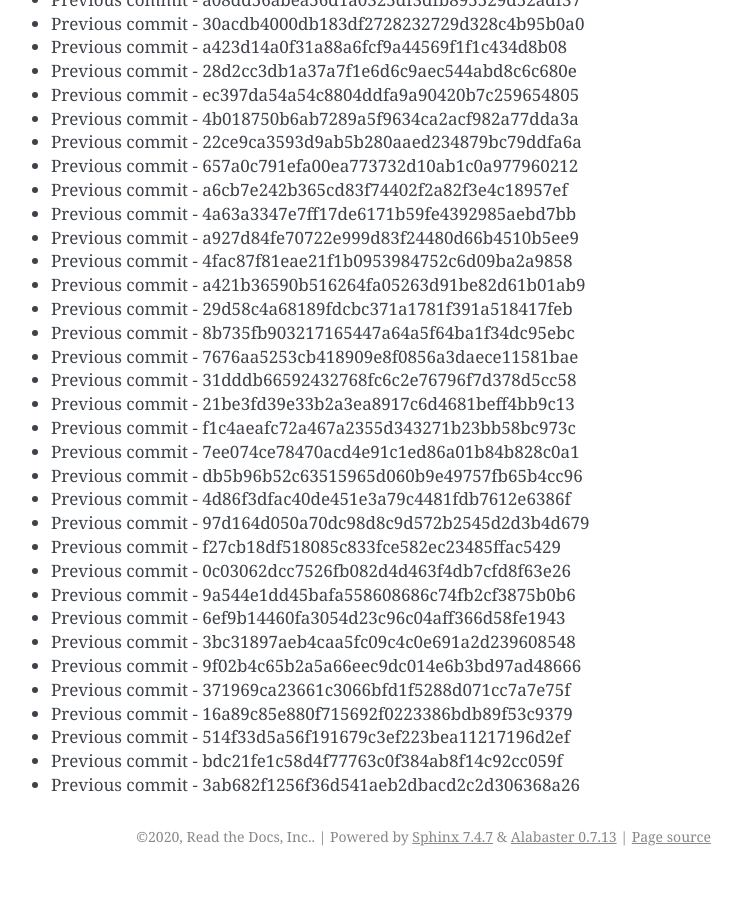
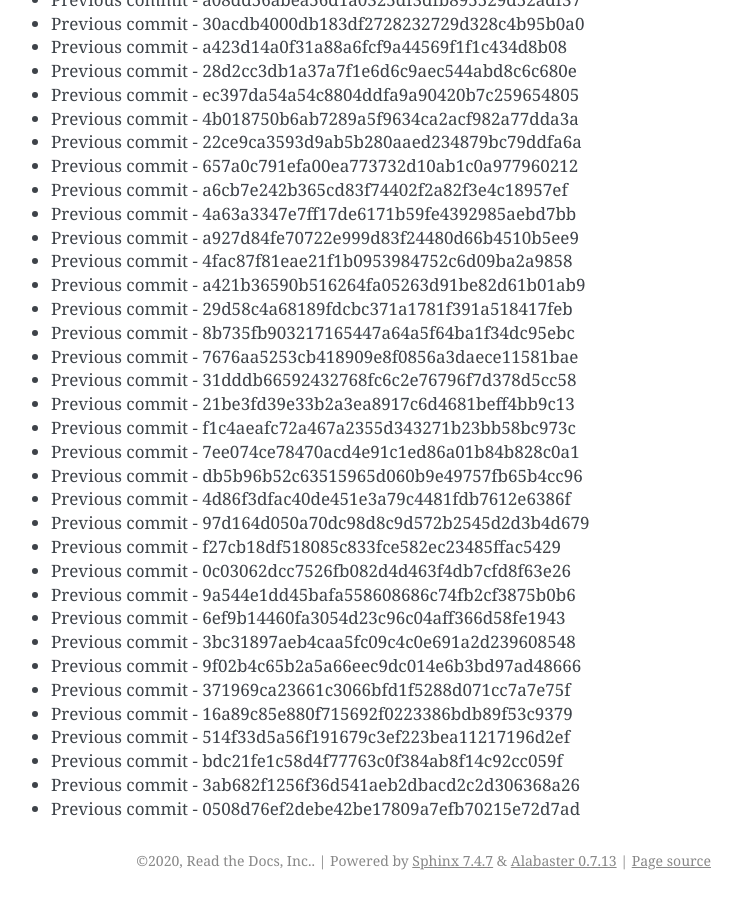
Before and after one commit to readthedocs/rtd-git-stresstest, a Sphinx documentation site: the page built from docs/updates.rst, in a window 1280 px wide and 900 px high, scrolled down 25238 px. Shown: the whole window, without its empty margins (399-1141 px from the left). Built offline with Sphinx 7.4.7, drawn with Linux system fonts in a browser that asks for light colours; before the commit the page ends 26114 px from its top, so only the background shows below that.

Commit message:
Generating commit from previous: 0508d76ef2debe42be17809a7efb70215e72d7ad

```diff
--- a/docs/updates.rst
+++ b/docs/updates.rst
@@ -1092,3 +1092,4 @@ It can be tested for any performance characteristics.
 * Previous commit - 514f33d5a56f191679c3ef223bea11217196d2ef
 * Previous commit - bdc21fe1c58d4f77763c0f384ab8f14c92cc059f
 * Previous commit - 3ab682f1256f36d541aeb2dbacd2c2d306368a26
+* Previous commit - 0508d76ef2debe42be17809a7efb70215e72d7ad
```
